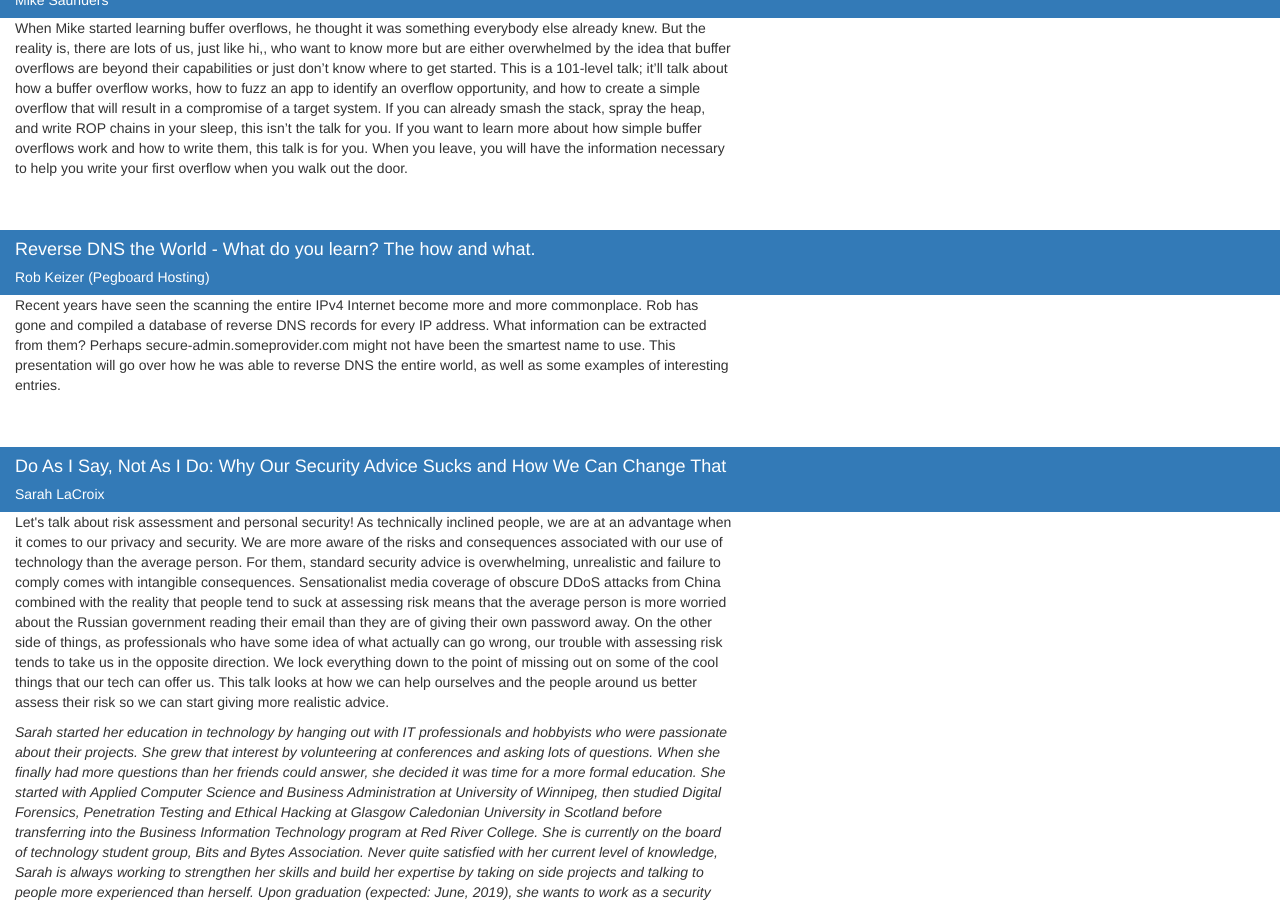
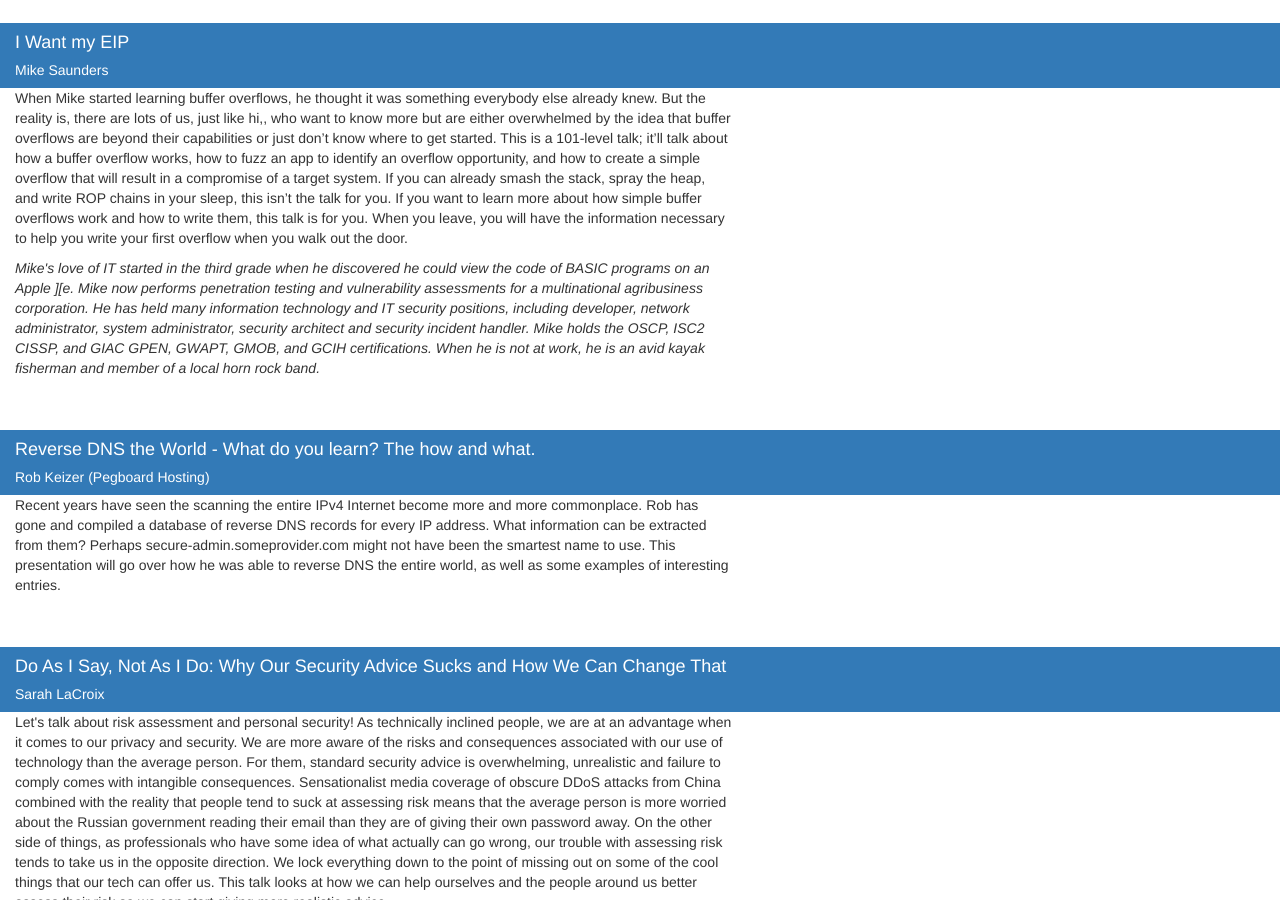
Before and after one commit to bsideswpg/bsideswpg.github.io, a Jekyll site: the page built from 2017-speakers.md, in a window 1280 px wide and 900 px high, scrolled down 2787 px. Built offline with Jekyll 4.4.1, drawn with Linux system fonts in a browser that asks for light colours; some of the changed text lies outside the part shown.

Commit message:
Add bios.

```diff
--- a/2017-speakers.md
+++ b/2017-speakers.md
@@ -16,7 +16,7 @@ permalink: /speakers/
   <div class="col-lg-7">
     <p class="abstract">This talk will discuss tools that can be used to investigate emails to determine whether they are phising attempts.</p>
 
-    <p class="bio"></p>
+    <p class="bio">Aemilianus AKA AK is a local tech enthusiast, currently working as a Systems Administrator for Deposit Guarantee Corporation of Manitoba. He spends his day fighting with government IT systems, and his nights trying to forget his days.</p>
   </div>
 </div>
 
@@ -186,7 +186,7 @@ permalink: /speakers/
   <div class="col-lg-7">
     <p class="abstract">When Mike started learning buffer overflows, he thought it was something everybody else already knew. But the reality is, there are lots of us, just like hi,, who want to know more but are either overwhelmed by the idea that buffer overflows are beyond their capabilities or just don’t know where to get started. This is a 101-level talk; it’ll talk about how a buffer overflow works, how to fuzz an app to identify an overflow opportunity, and how to create a simple overflow that will result in a compromise of a target system. If you can already smash the stack, spray the heap, and write ROP chains in your sleep, this isn’t the talk for you. If you want to learn more about how simple buffer overflows work and how to write them, this talk is for you. When you leave, you will have the information necessary to help you write your first overflow when you walk out the door. </p>
 
-    <p class="bio"></p>
+    <p class="bio">Mike's love of IT started in the third grade when he discovered he could view the code of BASIC programs on an Apple ][e. Mike now performs penetration testing and vulnerability assessments for a multinational agribusiness corporation. He has held many information technology and IT security positions, including developer, network administrator, system administrator, security architect and security incident handler. Mike holds the OSCP, ISC2 CISSP, and GIAC GPEN, GWAPT, GMOB, and GCIH certifications. When he is not at work, he is an avid kayak fisherman and member of a local horn rock band.</p>
   </div>
 </div>
 
```
